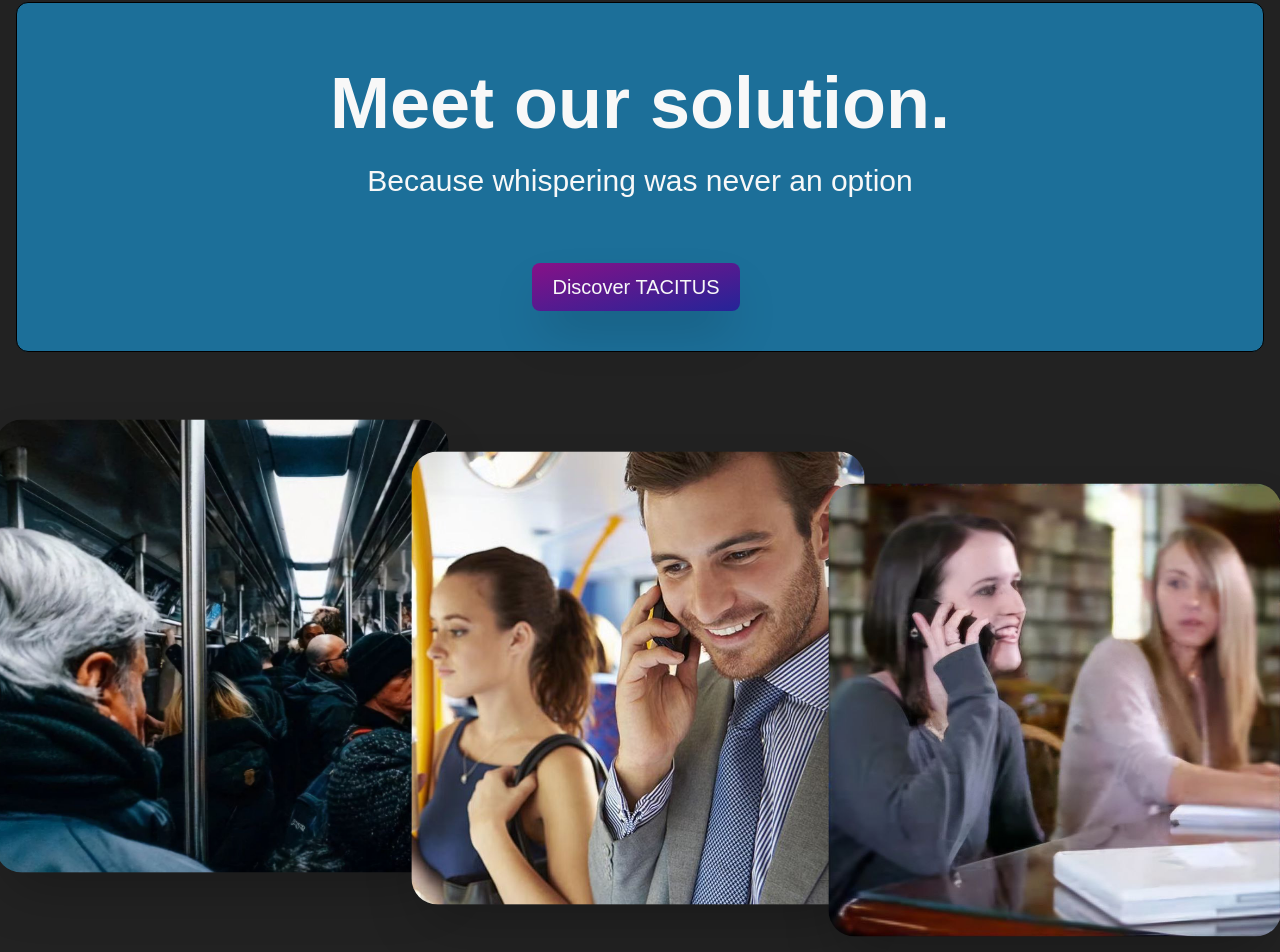
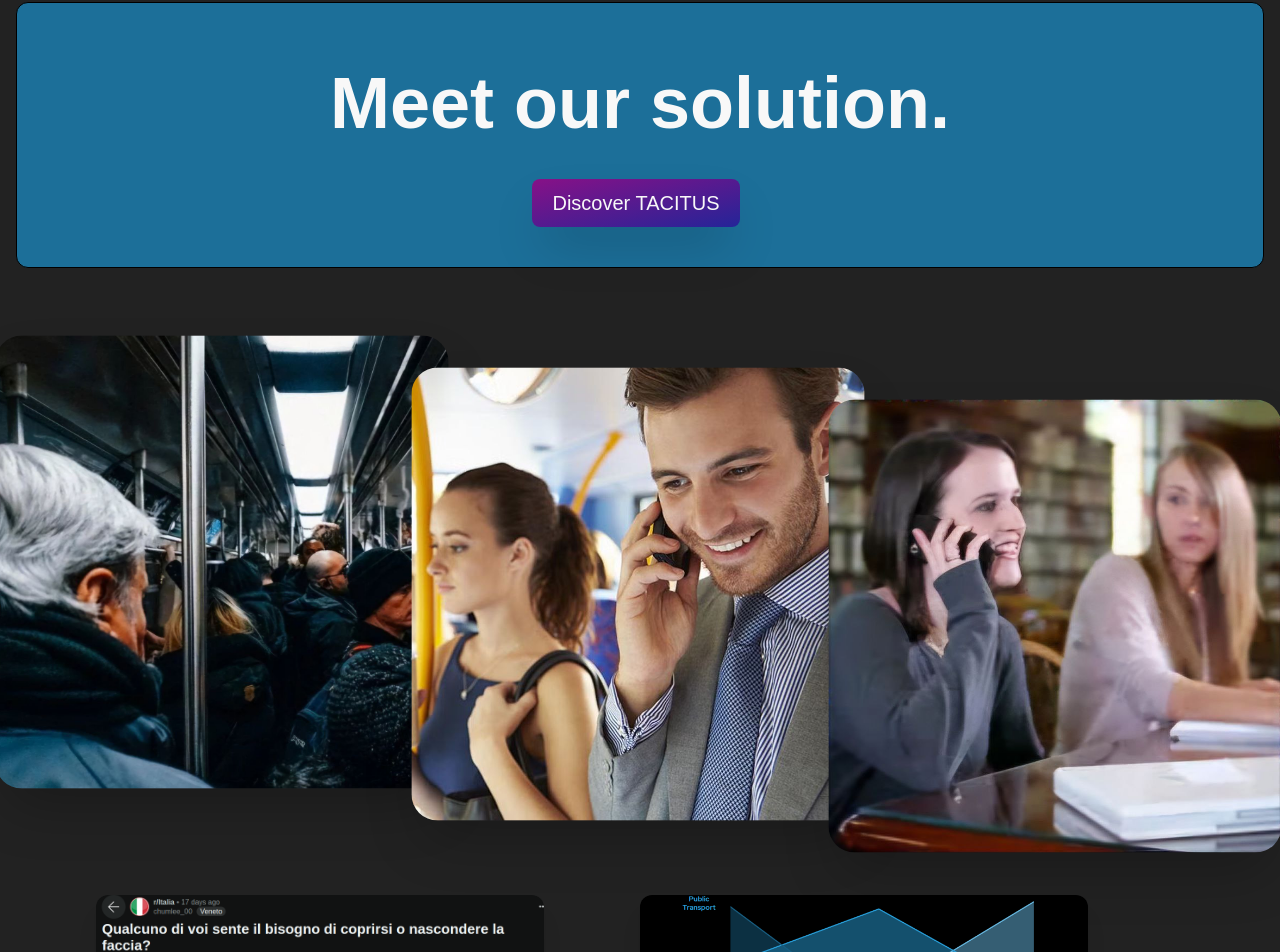
Before and after one commit to HUSH-MASK/MVP_site, a SvelteKit app: page /home in a window 1280 px wide. Shown: the part 1206-2158 px from the top of the page. Built offline with nearby package versions, Linux system fonts and the light colour scheme; a web font is replaced by a local one.

Commit message:
changing in home

```diff
--- a/src/routes/home/+page.svelte
+++ b/src/routes/home/+page.svelte
@@ -85,7 +85,6 @@
 
 		<div class="min-w-full max-w-screen-xl flex-col justify-self-center justify-items-center flex-wrap items-center justify-between mx-auto mt-12 mb-12 p-4 bg-hush-blue-800 border rounded-xl">
 			<h1 class="text-hush-white mr-auto text-7xl font-bold mt-12 mb-6 text-center">Meet our solution.</h1>
-			<h1 class="text-hush-white mr-auto text-3xl  mb-12 text-center">Because whispering was never an option</h1>
 
 			<div class="max-w-screen-xl flex flex-wrap place-items-start justify-center p-4 mx-auto mb">
 				<a href="{base}/mask">
```
